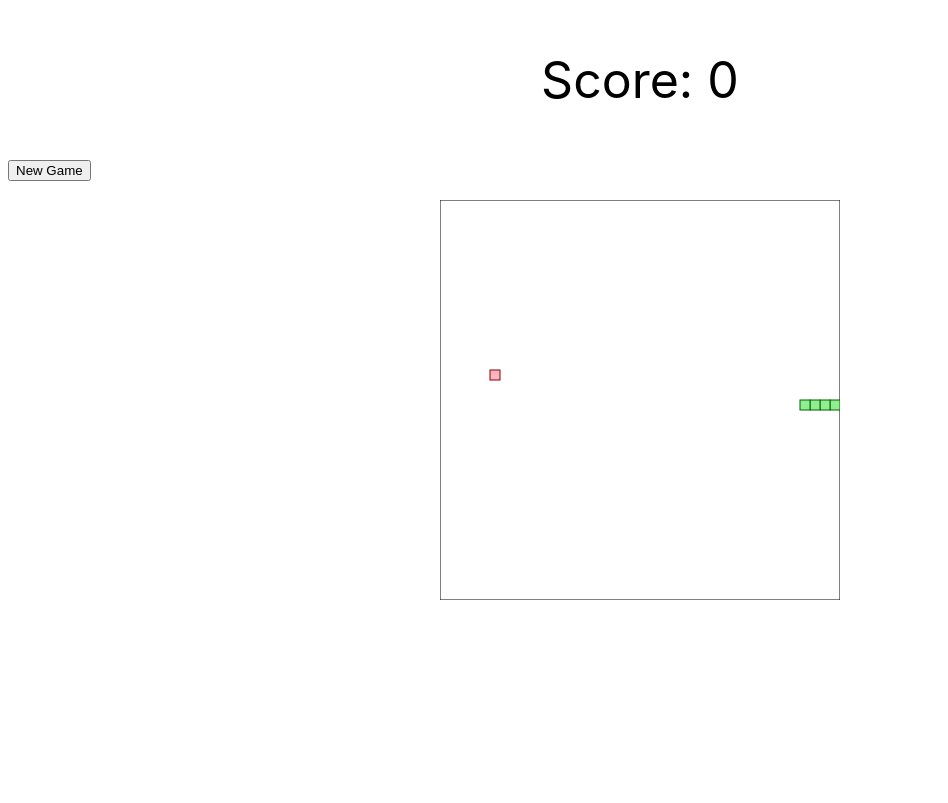
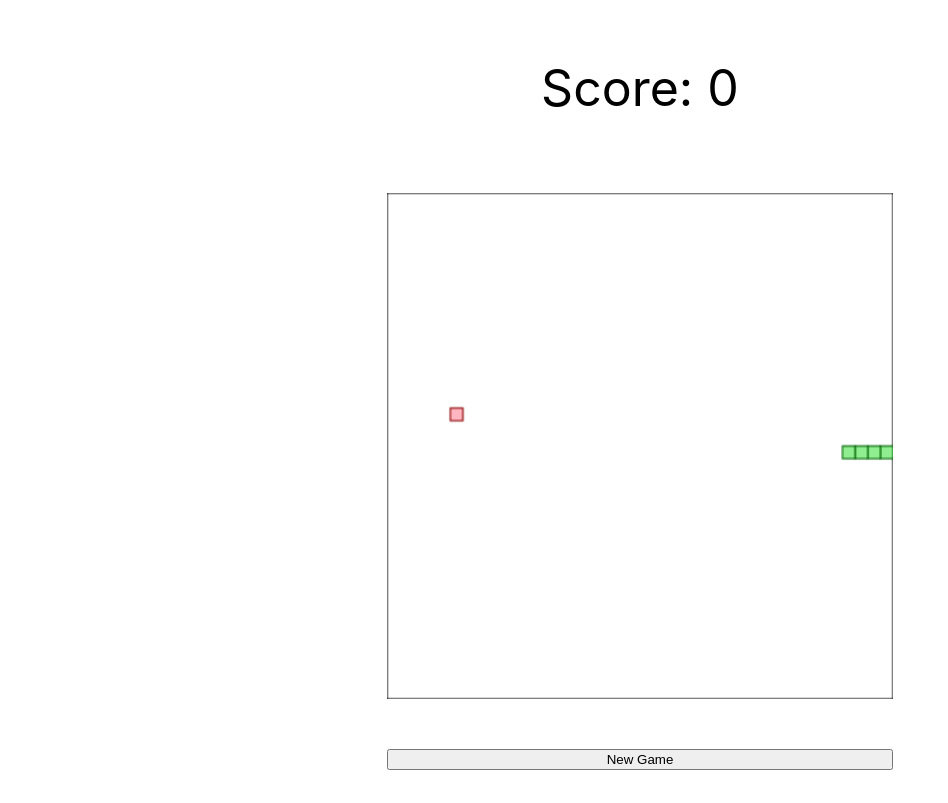
Before and after one commit to AsphaltShark14/snake-game-project, a plain HTML site: page index.html in a window 1280 px wide. Shown: the whole page, without its empty margins (0-948 px from the left). Drawn offline with Linux system fonts and the light colour scheme.

Commit message:
Changed HTML template, added reset fn

```diff
--- a/dist/app.js
+++ b/dist/app.js
@@ -83,7 +83,8 @@ class Snake {
     }
     hasCollided() {
         for (let i = 4; i < this.snakeParts.length; i++) {
-            const collision = this.snakeParts[i].x === this.snakeParts[0].x && this.snakeParts[i].y === this.snakeParts[0].y;
+            const collision = this.snakeParts[i].x === this.snakeParts[0].x &&
+                this.snakeParts[i].y === this.snakeParts[0].y;
             if (collision)
                 return true;
         }
@@ -111,6 +112,7 @@ class Game {
         this.scoreBoard = document.querySelector('span');
         this.generatePoints();
         this.main();
+        this.resetButtonHanlder();
     }
     random(min, max) {
         return Math.round((Math.random() * (max - min) + min) / 10) * 10;
@@ -167,8 +169,18 @@ class Game {
             { x: 170, y: 200 },
             { x: 160, y: 200 },
         ];
+        this.snake.dx = 10;
+        this.snake.dy = 0;
+        this.snake.isDirectionChanging = false;
         this.score = 0;
         this.main();
     }
+    resetButtonHanlder() {
+        const resetButton = document.querySelector('#start');
+        resetButton.addEventListener('click', this.reset);
+    }
 }
+__decorate([
+    AutoBind
+], Game.prototype, "reset", null);
 const newGame = new Game();
--- a/index.html
+++ b/index.html
@@ -4,28 +4,53 @@
     <meta http-equiv="X-UA-Compatible" content="IE=edge">
     <meta name="viewport" content="width=device-width, initial-scale=1.0">
     <style>
+        .wrapper {
+            display: flex;
+            flex-wrap: wrap;
+        }
+
+        .score, .game {
+            flex-grow: 1;
+        }
+
         .score {
             margin: 50px auto;
             text-align: center;
             font-family: -apple-system, BlinkMacSystemFont, 'Segoe UI', Roboto, Oxygen, Ubuntu, Cantarell, 'Open Sans', 'Helvetica Neue', sans-serif;
             font-size: 50px;
+            width: 100%;
         }
 
-        #game-canvas {
-                position: absolute;
-                top: 50%;
-                left: 50%;
-                transform: translate(-50%, -50%);
-            }
+
+
+        .game {
+            display: flex;
+            flex-direction: column;
+            margin: auto;
+            text-align: center;
+            justify-content: center;
+        }
+
+        #game-canvas, #start {
+            width: 40%;
+            margin: 25px auto;
+        }
+
     </style>
     <title>Snake Game</title>
 </head>
 <body>
-    <div class="score">
-        Score: <span>0</span>
+    <div class="wrapper">
+        <div class="score">
+            Score: <span>0</span>
+
+        </div>
+        <div class="game">
+            <canvas id="game-canvas" width="400" height="400"></canvas>
+            <button id="start">New Game</button>
+        </div>
     </div>
-    <canvas id="game-canvas" width="400" height="400"></canvas>
-    <button id="start">New Game</button>
+
     <script src="/dist/app.js"></script>
 </body>
 </html>
```
Also changed, not shown: 1 other file.
